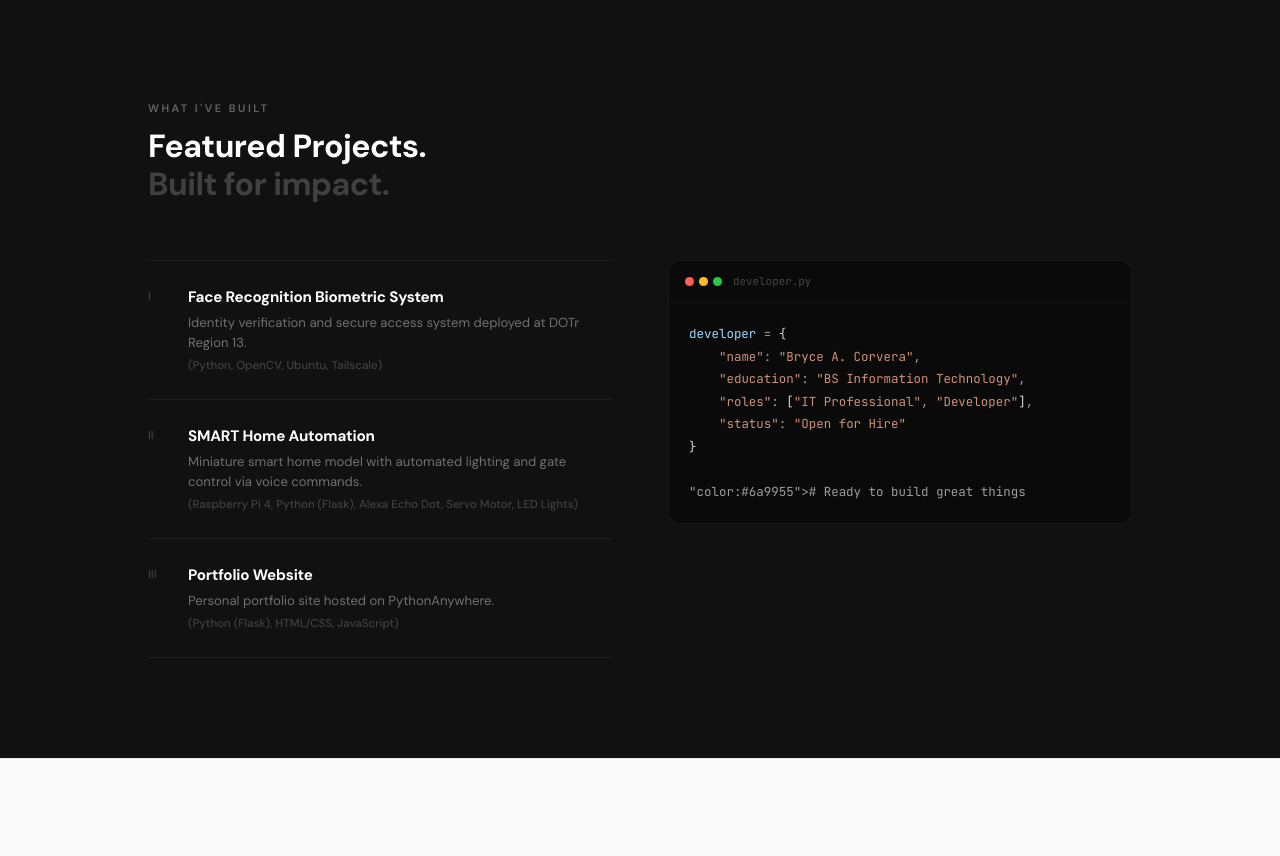
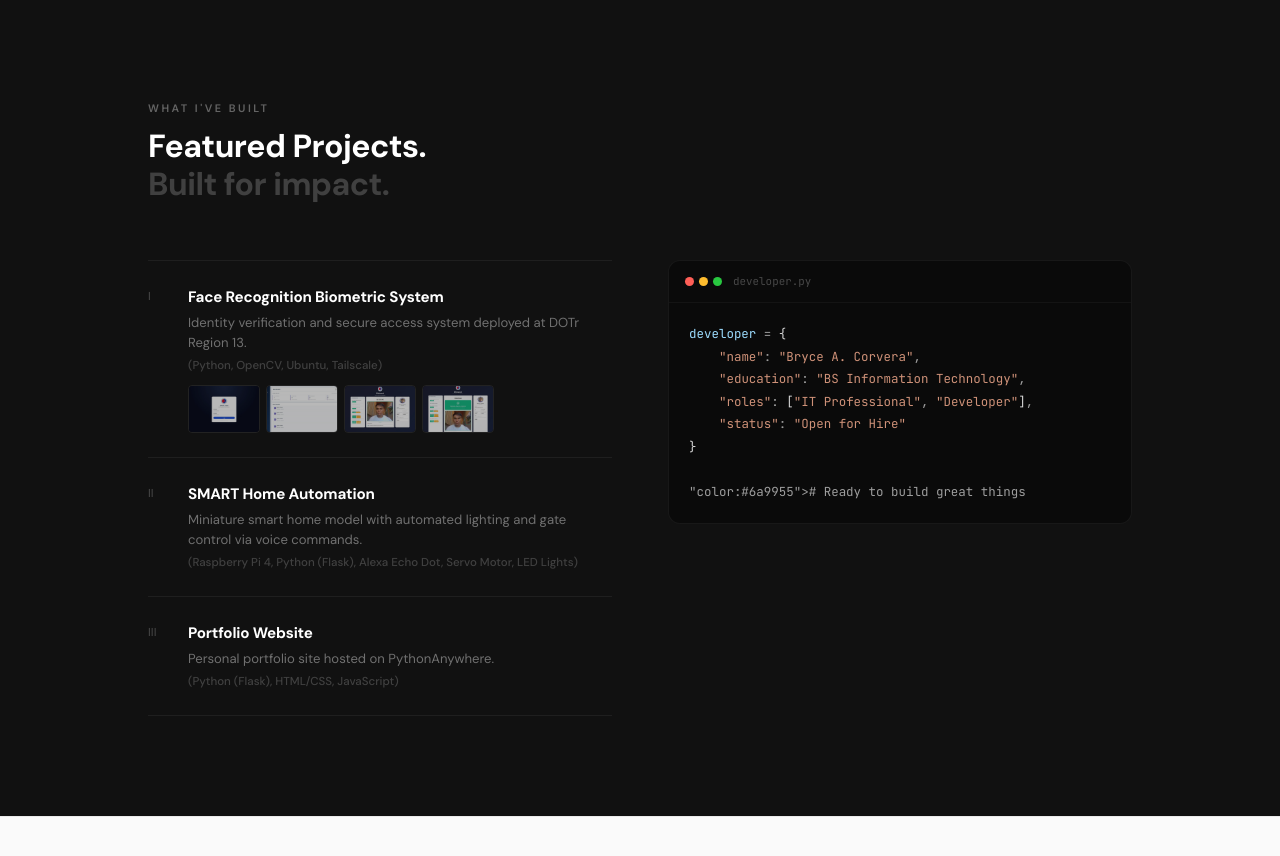
Before and after one commit to Bryzsx/my-portfolio, a Flask app: page / in a window 1280 px wide. Shown: the part 2892-3748 px from the top of the page. Run offline with Flask 3, Linux system fonts and the light colour scheme.

Commit message:
Add Face Recognition Biometric System screenshots
Made-with: Cursor

```diff
--- a/app.py
+++ b/app.py
@@ -49,6 +49,12 @@ def index():
             "title": "Face Recognition Biometric System",
             "description": "Identity verification and secure access system deployed at DOTr Region 13.",
             "tech": "(Python, OpenCV, Ubuntu, Tailscale)",
+            "images": [
+                "bio-login.png",
+                "bio-dashboard.png",
+                "bio-scanning.png",
+                "bio-recognized.png",
+            ],
         },
         {
             "numeral": "II",
--- a/static/css/style.css
+++ b/static/css/style.css
@@ -684,6 +684,36 @@ button { font-family: var(--font); }
     display: block;
 }
 
+.proj-gallery {
+    display: flex;
+    gap: 6px;
+    margin-top: 10px;
+    flex-wrap: wrap;
+}
+
+.proj-thumb {
+    width: 72px;
+    height: 48px;
+    border-radius: 4px;
+    overflow: hidden;
+    border: 1px solid rgba(255,255,255,0.1);
+    display: block;
+    opacity: 0.7;
+    transition: all var(--duration) var(--ease);
+}
+
+.proj-thumb:hover {
+    opacity: 1;
+    transform: scale(1.08);
+    border-color: rgba(255,255,255,0.3);
+}
+
+.proj-thumb img {
+    width: 100%;
+    height: 100%;
+    object-fit: cover;
+}
+
 .projects-code-sticky {
     position: sticky;
     top: 80px;
--- a/templates/index.html
+++ b/templates/index.html
@@ -192,6 +192,15 @@
                             <h3 class="proj-title">{{ project.title }}</h3>
                             <p class="proj-desc">{{ project.description }}</p>
                             <span class="proj-tech">{{ project.tech }}</span>
+                            {% if project.images %}
+                            <div class="proj-gallery">
+                                {% for img in project.images %}
+                                <a href="{{ url_for('static', filename='images/' + img) }}" class="proj-thumb" target="_blank">
+                                    <img src="{{ url_for('static', filename='images/' + img) }}" alt="{{ project.title }}">
+                                </a>
+                                {% endfor %}
+                            </div>
+                            {% endif %}
                         </div>
                     </div>
                     {% endfor %}
```
Also changed, not shown: static/images/bio-dashboard.png (added), static/images/bio-login.png (added), static/images/bio-recognized.png (added), static/images/bio-scanning.png (added).
